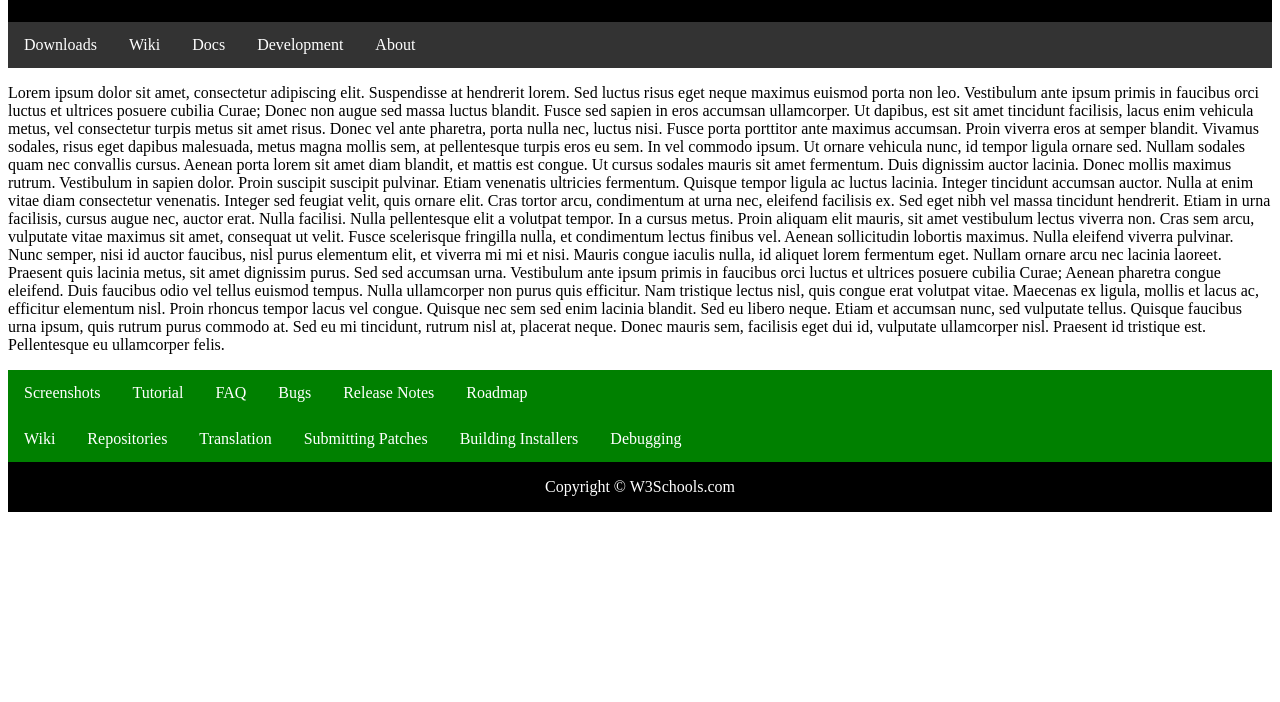
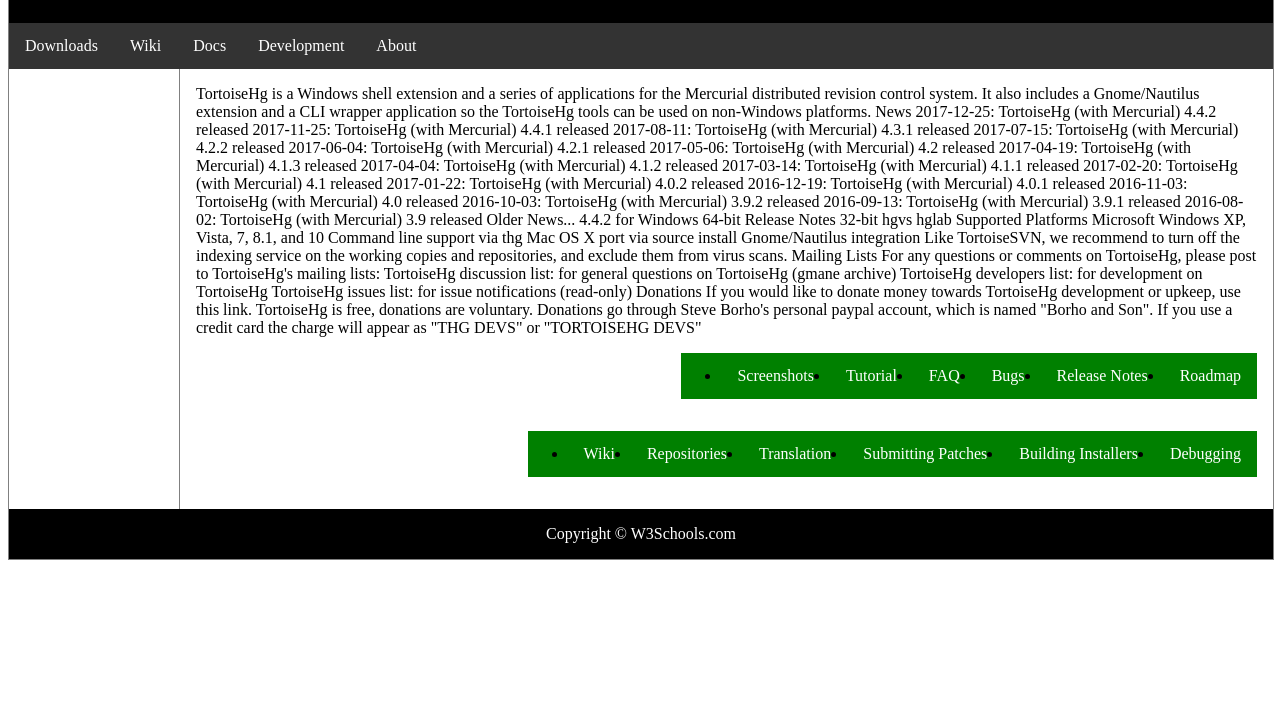
Before and after one commit to jc-johnson/MyTortiseHgBitbucketSiteCopy, a plain HTML site: page index.html in a window 1280 px wide. Shown: the part 98-800 px from the top of the page. Drawn offline with Linux system fonts and the light colour scheme.

Commit message:
html tag updates

```diff
--- a/css/main.css
+++ b/css/main.css
@@ -1,3 +1,8 @@
+div.container {
+    width: 100%;
+    border: 1px solid gray;
+}
+
 header, footer {
     padding: 1em;
     color: white;
@@ -6,7 +11,14 @@ header, footer {
     text-align: center;
 }
 
-ul {
+article {
+    margin-left: 170px;
+    border-left: 1px solid gray;
+    padding: 1em;
+    overflow: hidden;
+}
+
+nav ul {
     list-style-type: none;
     margin: 0;
     padding: 0;
@@ -16,10 +28,12 @@ ul {
 
 ul.QuickLinks {
   background-color: green;
+  float: right;
 }
 
 ul.ForDevelopers {
   background-color: green;
+  float: right;
 }
 
 
--- a/index.html
+++ b/index.html
@@ -7,10 +7,12 @@
   </head>
   <body>
 
+    <div class="container">
       <header>
-      <h1>City Gallery</h1>
+        <h1>TortoiseHg</h1>
       </header>
 
+      <nav>
         <ul>
           <li><a href="#Downloads">Downloads</a></li>
           <li><a href="#Wiki">Wiki</a></li>
@@ -18,35 +20,53 @@
           <li><a href="#Development">Development</a></li>
           <li><a href="#About">About</a></li>
         </ul>
+      </nav>
 
-    <p>
-      Lorem ipsum dolor sit amet, consectetur adipiscing elit. Suspendisse at
-      hendrerit lorem. Sed luctus risus eget neque maximus euismod porta non
-      leo. Vestibulum ante ipsum primis in faucibus orci luctus et ultrices
-      posuere cubilia Curae; Donec non augue sed massa luctus blandit. Fusce
-      sed sapien in eros accumsan ullamcorper. Ut dapibus, est sit amet
-      tincidunt facilisis,
-      lacus enim vehicula metus, vel consectetur turpis metus sit amet risus.
-      Donec vel ante pharetra, porta nulla nec, luctus nisi. Fusce porta
-      porttitor ante maximus accumsan. Proin viverra eros at semper blandit.
+      <article>
+        TortoiseHg is a Windows shell extension and a series of applications for the Mercurial distributed revision control system. It also includes a Gnome/Nautilus extension and a CLI wrapper application so the TortoiseHg tools can be used on non-Windows platforms.
 
-      Vivamus sodales, risus eget dapibus malesuada, metus magna mollis sem,
-      at pellentesque turpis eros eu sem. In vel commodo ipsum. Ut ornare
-      vehicula nunc, id tempor ligula ornare sed. Nullam sodales quam nec
-      convallis cursus. Aenean porta lorem sit amet diam blandit, et mattis est
-      congue. Ut cursus sodales mauris sit amet fermentum. Duis dignissim auctor
-      lacinia. Donec mollis maximus rutrum. Vestibulum in sapien dolor. Proin
-      suscipit suscipit pulvinar. Etiam venenatis ultricies fermentum. Quisque
-      tempor ligula ac luctus lacinia. Integer tincidunt accumsan auctor. Nulla
-      at enim vitae diam consectetur venenatis. Integer sed feugiat velit, quis
-      ornare elit.
+        News
+        2017-12-25: TortoiseHg (with Mercurial) 4.4.2 released
+        2017-11-25: TortoiseHg (with Mercurial) 4.4.1 released
+        2017-08-11: TortoiseHg (with Mercurial) 4.3.1 released
+        2017-07-15: TortoiseHg (with Mercurial) 4.2.2 released
+        2017-06-04: TortoiseHg (with Mercurial) 4.2.1 released
+        2017-05-06: TortoiseHg (with Mercurial) 4.2 released
+        2017-04-19: TortoiseHg (with Mercurial) 4.1.3 released
+        2017-04-04: TortoiseHg (with Mercurial) 4.1.2 released
+        2017-03-14: TortoiseHg (with Mercurial) 4.1.1 released
+        2017-02-20: TortoiseHg (with Mercurial) 4.1 released
+        2017-01-22: TortoiseHg (with Mercurial) 4.0.2 released
+        2016-12-19: TortoiseHg (with Mercurial) 4.0.1 released
+        2016-11-03: TortoiseHg (with Mercurial) 4.0 released
+        2016-10-03: TortoiseHg (with Mercurial) 3.9.2 released
+        2016-09-13: TortoiseHg (with Mercurial) 3.9.1 released
+        2016-08-02: TortoiseHg (with Mercurial) 3.9 released
+        Older News...
 
-      Cras tortor arcu, condimentum at urna nec, eleifend facilisis ex. Sed eget nibh vel massa tincidunt hendrerit. Etiam in urna facilisis, cursus augue nec, auctor erat. Nulla facilisi. Nulla pellentesque elit a volutpat tempor. In a cursus metus. Proin aliquam elit mauris, sit amet vestibulum lectus viverra non. Cras sem arcu, vulputate vitae maximus sit amet, consequat ut velit. Fusce scelerisque fringilla nulla, et condimentum lectus finibus vel. Aenean sollicitudin lobortis maximus. Nulla eleifend viverra pulvinar. Nunc semper, nisi id auctor faucibus, nisl purus elementum elit, et viverra mi mi et nisi.
+        4.4.2 for Windows 64-bit
+        Release Notes 32-bit
 
-      Mauris congue iaculis nulla, id aliquet lorem fermentum eget. Nullam ornare arcu nec lacinia laoreet. Praesent quis lacinia metus, sit amet dignissim purus. Sed sed accumsan urna. Vestibulum ante ipsum primis in faucibus orci luctus et ultrices posuere cubilia Curae; Aenean pharetra congue eleifend. Duis faucibus odio vel tellus euismod tempus. Nulla ullamcorper non purus quis efficitur. Nam tristique lectus nisl, quis congue erat volutpat vitae. Maecenas ex ligula, mollis et lacus ac, efficitur elementum nisl. Proin rhoncus tempor lacus vel congue. Quisque nec sem sed enim lacinia blandit.
 
-      Sed eu libero neque. Etiam et accumsan nunc, sed vulputate tellus. Quisque faucibus urna ipsum, quis rutrum purus commodo at. Sed eu mi tincidunt, rutrum nisl at, placerat neque. Donec mauris sem, facilisis eget dui id, vulputate ullamcorper nisl. Praesent id tristique est. Pellentesque eu ullamcorper felis.
-    </p>
+        hgvs
+
+
+        hglab
+        Supported Platforms
+        Microsoft Windows XP, Vista, 7, 8.1, and 10
+        Command line support via thg
+        Mac OS X port via source install
+        Gnome/Nautilus integration
+        Like TortoiseSVN, we recommend to turn off the indexing service on the working copies and repositories, and exclude them from virus scans.
+
+        Mailing Lists
+        For any questions or comments on TortoiseHg, please post to TortoiseHg's mailing lists:
+
+        TortoiseHg discussion list: for general questions on TortoiseHg (gmane archive)
+        TortoiseHg developers list: for development on TortoiseHg
+        TortoiseHg issues list: for issue notifications (read-only)
+        Donations
+        If you would like to donate money towards TortoiseHg development or upkeep, use this link. TortoiseHg is free, donations are voluntary. Donations go through Steve Borho's personal paypal account, which is named "Borho and Son". If you use a credit card the charge will appear as "THG DEVS" or "TORTOISEHG DEVS"
 
       <ul class="QuickLinks">
         <li><a href="#Screenshots">Screenshots</a></li>
@@ -65,9 +85,9 @@
         <li><a href="#Building Installers">Building Installers</a></li>
         <li><a href="#Debugging">Debugging</a></li>
       </ul>
-
+      </article>
 
       <footer>Copyright &copy; W3Schools.com</footer>
-
+    </div>
   </body>
 </html>
```
Also changed, not shown: 1 other file. Lines whose indentation alone changed are shown as unchanged.
